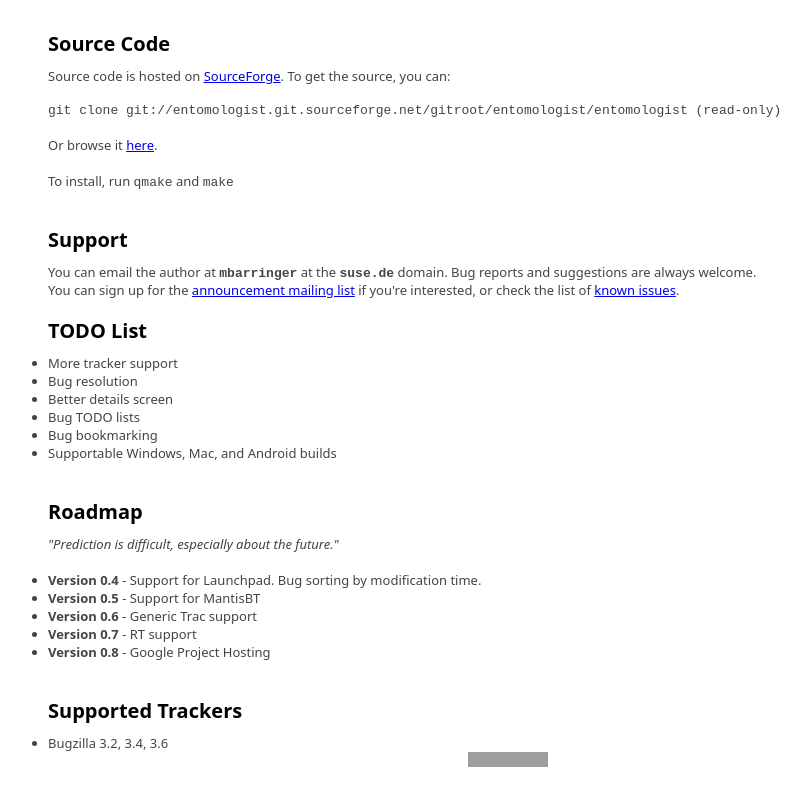
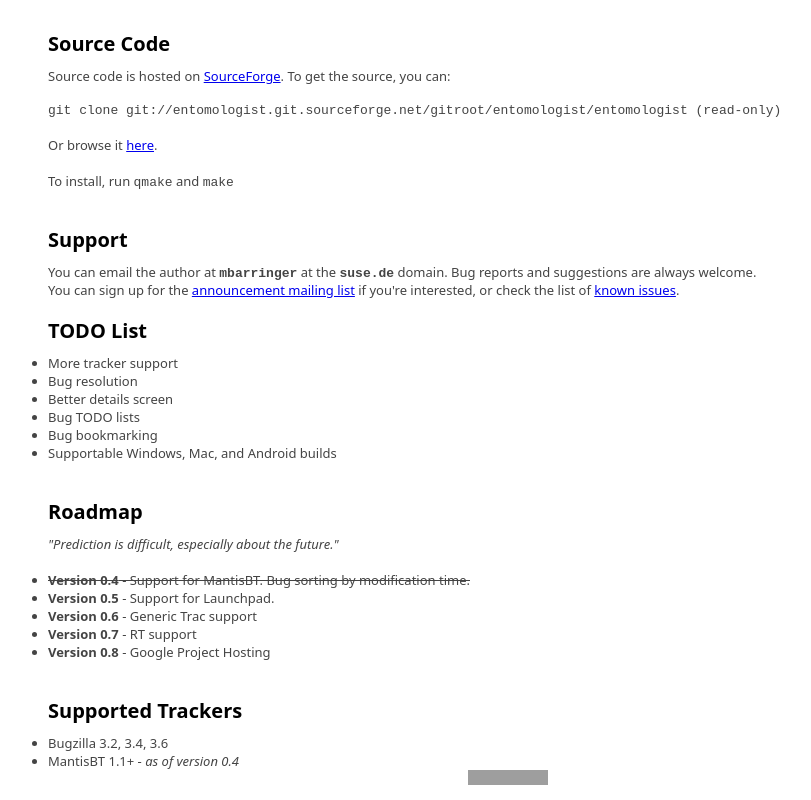
Before and after one commit to Entomologist/entomologist, a plain HTML site: page webpage/index.html in a window 1280 px wide. Shown: the part 1397-2197 px from the top of the page, without its empty margins (132-943 px from the left). Drawn offline with Linux system fonts and the light colour scheme; grey boxes are pictures that could not be loaded.

Commit message:
Update the webpage

```diff
--- a/webpage/index.html
+++ b/webpage/index.html
@@ -27,7 +27,7 @@
         <div id="about">
           <h2>About</h2>
           The goal of Entomologist is to provide a cross-platform, open source bug tracker client that works with multiple bug trackers (Bugzilla, Launchpad, etc) and provides an easier way to work with bugs on the desktop.<br><br>
-          Currently, it will cache bugs pulled from Bugzilla (3.2+) instances and certain fields can be modified or comments added.  Modified fields in the bug list will show up in <font color="red">red</font>, and they
+          Currently, it will cache bugs pulled from Bugzilla (3.2+) and MantisBT instances and certain fields can be modified or comments added.  Modified fields in the bug list will show up in <font color="red">red</font>, and they
           can be submitted back to the bug tracker by pressing the <b>Upload</b> button.  There are other things on the <a href="#todo">todo list</a>.  File a bug or send me <a href="#support">an email</a> if you have any feature requests.<br><br>
           <img src="main_window.png"><br>
           <small><i>This is an old screenshot</i></small>
@@ -87,8 +87,8 @@
       <h2>Roadmap</h2>
       <i>"Prediction is difficult, especially about the future."</i><br><br>
       <ul>
-              <li><b>Version 0.4</b> - Support for Launchpad.  Bug sorting by modification time.</li>
-              <li><b>Version 0.5</b> - Support for MantisBT
+              <li><strike><b>Version 0.4</b> - Support for MantisBT.  Bug sorting by modification time.</strike></li>
+              <li><b>Version 0.5</b> - Support for Launchpad.
               <li><b>Version 0.6</b> - Generic Trac support</li>
               <li><b>Version 0.7</b> - RT support</li>
               <li><b>Version 0.8</b> - Google Project Hosting</li>
@@ -99,7 +99,8 @@
       <div id ="trackers">
   <h2>Supported Trackers</h2>
   <ul>
-    <li>Bugzilla 3.2, 3.4, 3.6</li>
+          <li>Bugzilla 3.2, 3.4, 3.6</li>
+          <li>MantisBT 1.1+ - <i>as of version 0.4</i></li>
   </ul>
 </div>
 
```
